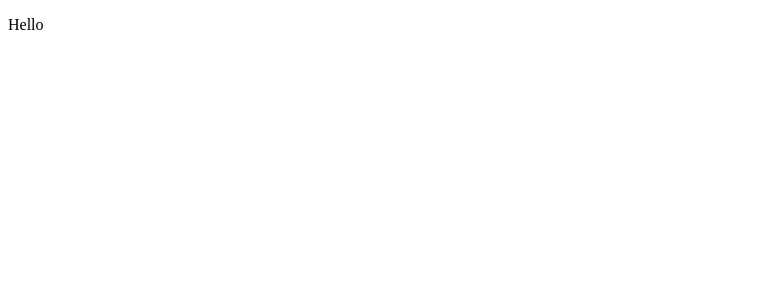
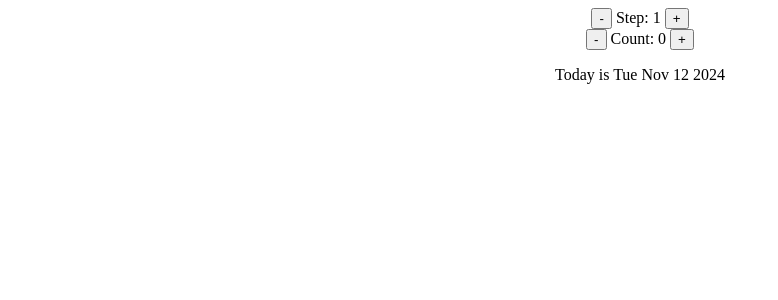
Before and after one commit to deanfoxcd/Modern-React-Challenge-Date-Counter, a React (Create React App) app: page / in a window 1280 px wide. Shown: the top 300 px of the page, without its empty margins (0-778 px from the left). Built offline with nearby package versions, Linux system fonts and the light colour scheme.

Commit message:
project complete

```diff
--- a/src/App.js
+++ b/src/App.js
@@ -1,3 +1,74 @@
+import { useState } from 'react';
+
 export default function App() {
-  return <p>Hello</p>;
+  return (
+    <div>
+      <Counter />
+    </div>
+  );
 }
+
+const Counter = () => {
+  const [step, setStep] = useState(1);
+  const [count, setCount] = useState(0);
+
+  const handleNextStep = () => {
+    setStep((s) => s + 1);
+  };
+
+  const handlePrevStep = () => {
+    setStep((s) => s - 1);
+  };
+
+  const handleNextCount = () => {
+    setCount((c) => c + step);
+  };
+
+  const handlePrevCount = () => {
+    setCount((c) => c - step);
+  };
+
+  const currDate = new Date();
+
+  const daysToAdd = count;
+  currDate.setDate(currDate.getDate() + daysToAdd);
+
+  const day = currDate.toLocaleString('default', {
+    weekday: 'short',
+  });
+  const month = currDate.toLocaleString('default', { month: 'short' });
+  const date = currDate.getDate();
+  const year = currDate.getFullYear();
+
+  return (
+    <div
+      style={{
+        display: 'flex',
+        justifyContent: 'center',
+        alignItems: 'center',
+        flexDirection: 'column',
+        margin: 'auto',
+      }}
+    >
+      <div>
+        <button onClick={handlePrevStep}> - </button>
+        <span> Step: {step} </span>
+        <button onClick={handleNextStep}> + </button>
+      </div>
+      <div>
+        <button onClick={handlePrevCount}> - </button>
+        <span> Count: {count} </span>
+        <button onClick={handleNextCount}> + </button>
+      </div>
+      <p>
+        {count === 0
+          ? 'Today is '
+          : count > 0
+          ? `${count} days from today is `
+          : `${Math.abs(count)} days ago was `}
+        {day} {month} {date} {year}
+        {/* {step * count} days from today is  */}
+      </p>
+    </div>
+  );
+};
```
